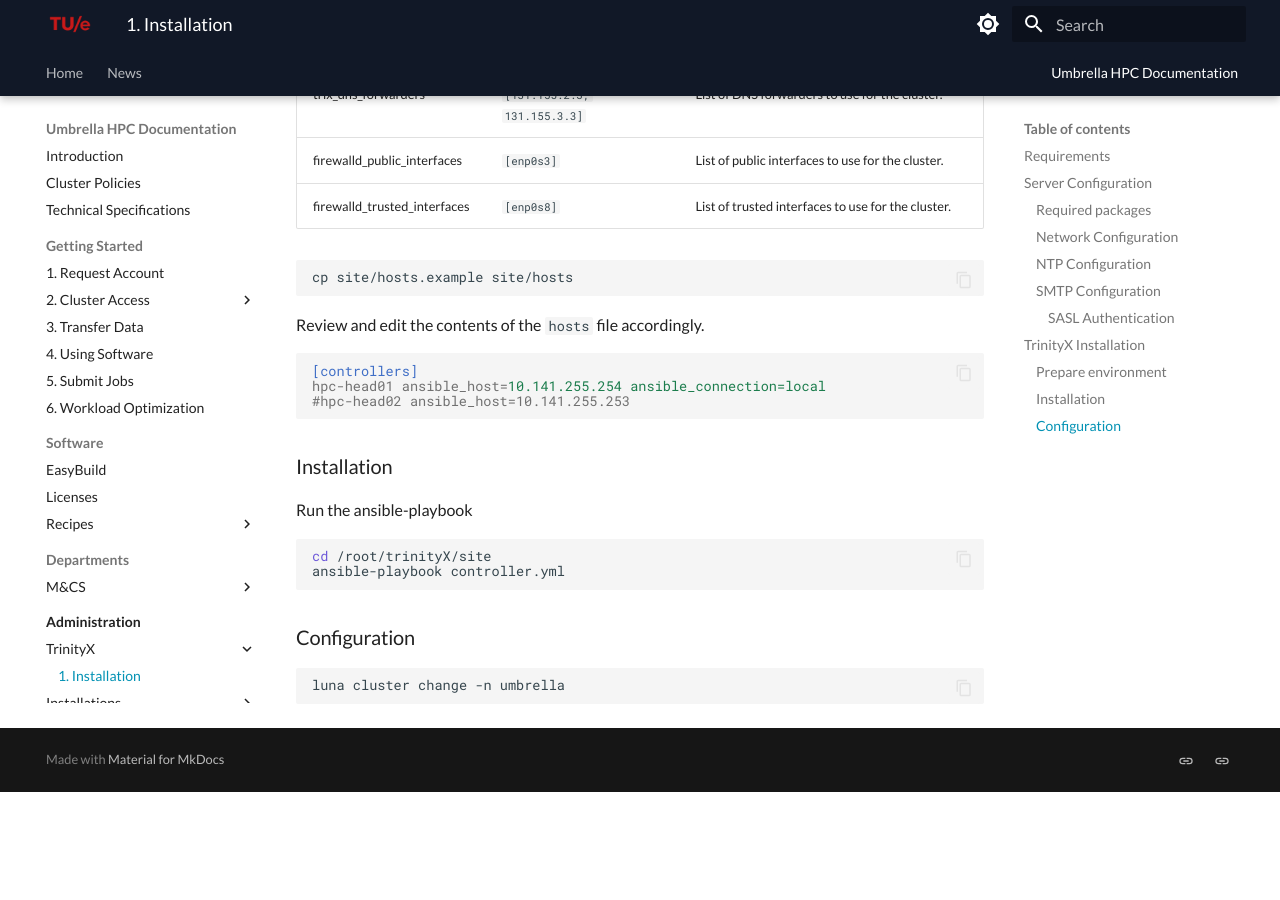
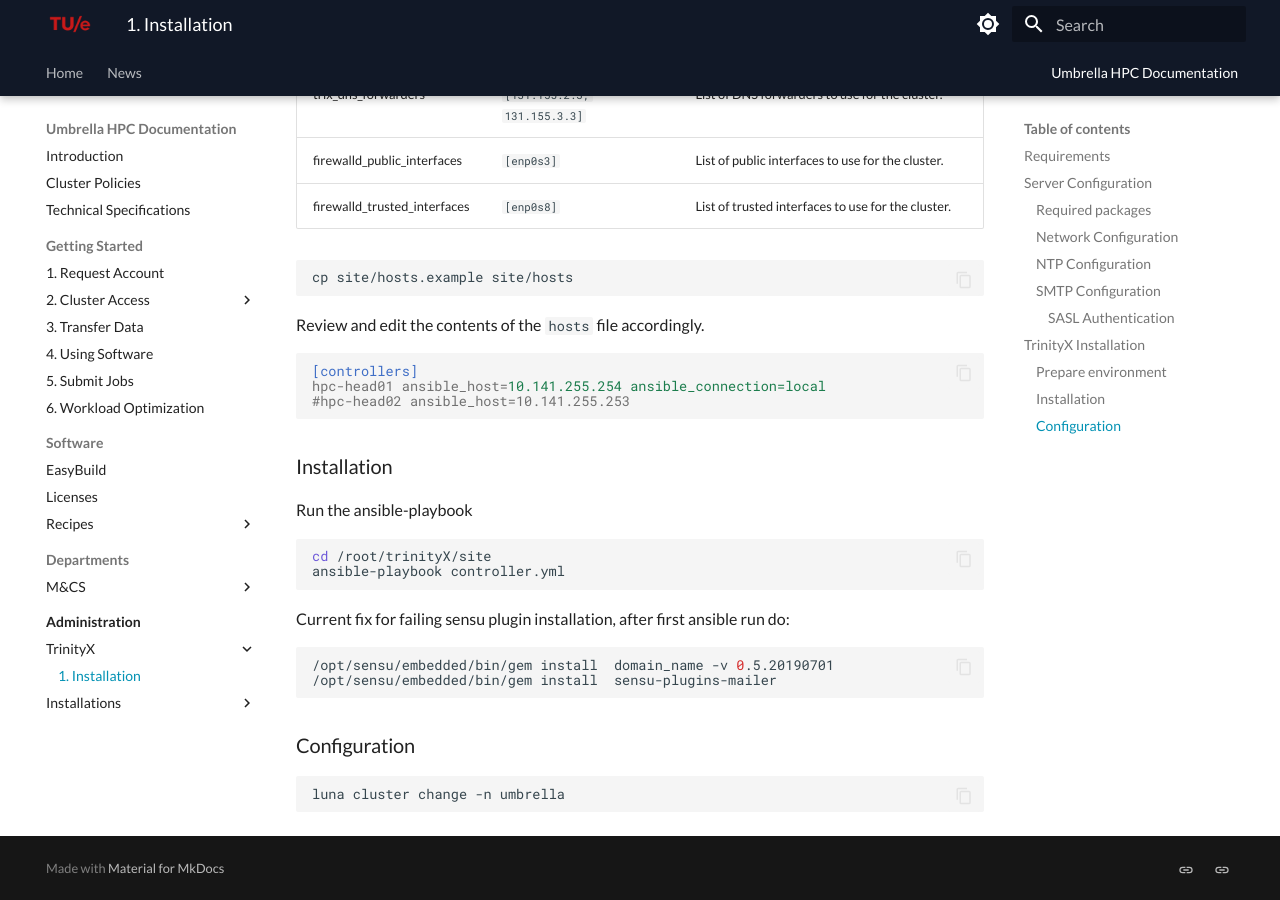
Before and after one commit to gferhpc/supercomputing.tue.nl, an MkDocs documentation site: the page built from pages/documentation/administration/trinityx/installation.md, in a window 1280 px wide and 900 px high, scrolled down 2567 px. Built offline with MkDocs 1.6.1 and Material for MkDocs 9.7.7, drawn with Linux system fonts in a browser that asks for light colours; before the commit the page ends 3359 px from its top, so only the background shows below that.

Commit message:
Update installation.md

````diff
--- a/pages/documentation/administration/trinityx/installation.md
+++ b/pages/documentation/administration/trinityx/installation.md
@@ -212,6 +212,11 @@ Run the ansible-playbook
 cd /root/trinityX/site
 ansible-playbook controller.yml
 ```
+Current fix for failing sensu plugin installation, after first ansible run do:
+```shell
+/opt/sensu/embedded/bin/gem install  domain_name -v 0.5.20190701
+/opt/sensu/embedded/bin/gem install  sensu-plugins-mailer
+```
 
 ### Configuration
 
````
